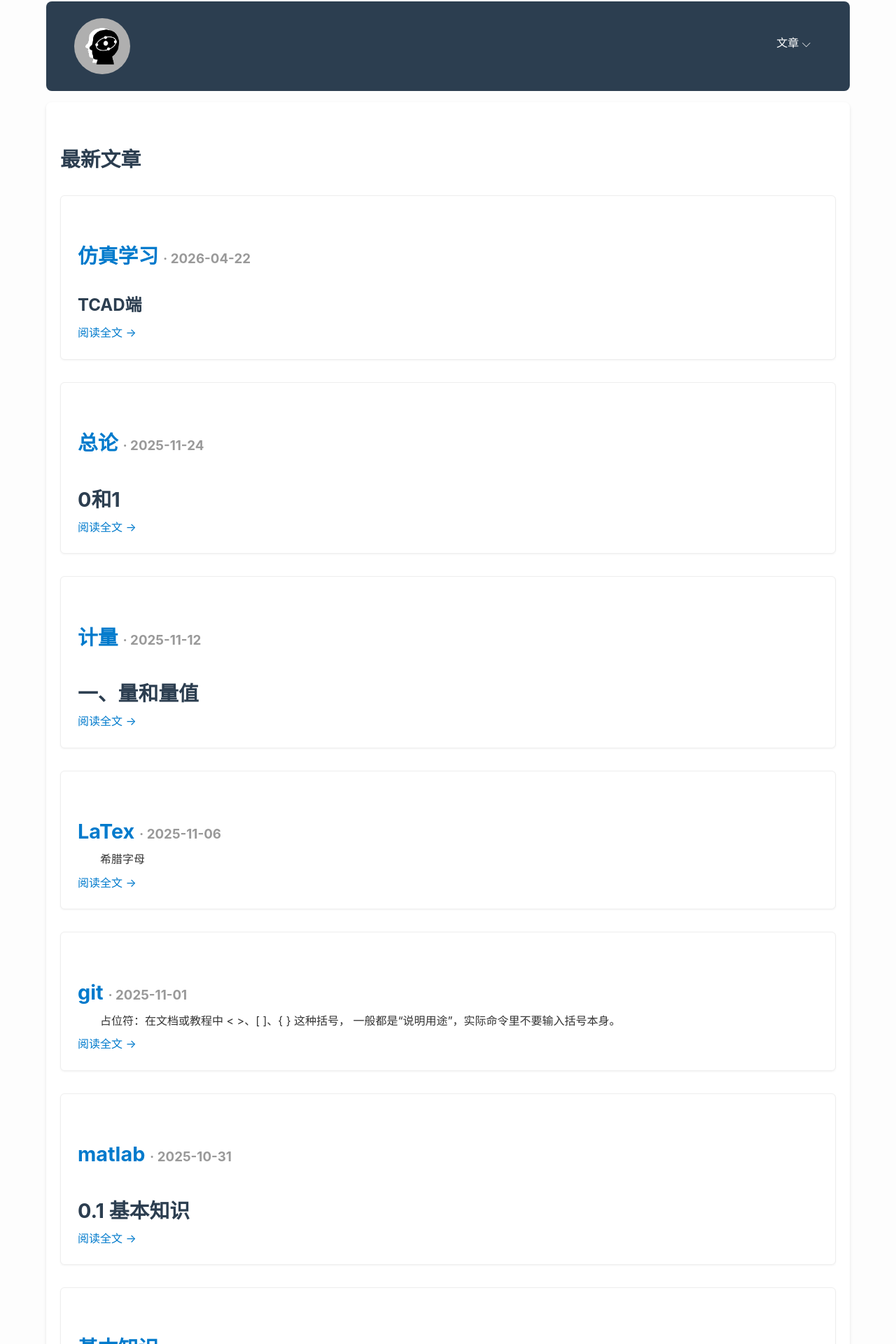
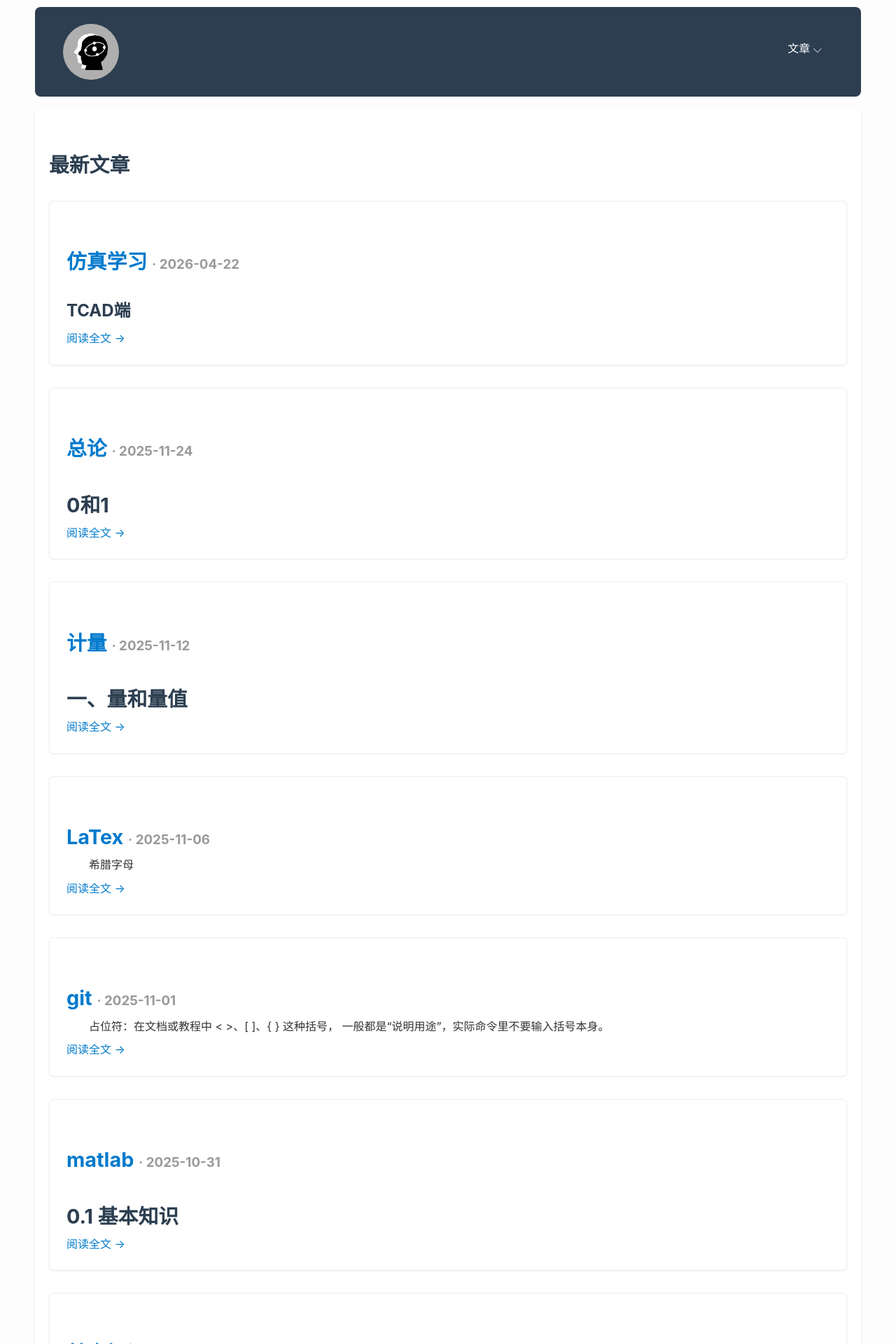
Before and after one commit to lzh210802066/lzh210802066.github.io, a Jekyll site: the page built from index.html, in a window 1280 px wide. Shown: the top 1920 px of the page at 70% size. Built offline with Jekyll 4.4.1, drawn with Linux system fonts in a browser that asks for light colours; comment, search, counter and statistics services are not loaded.

Commit message:
Update blog content

```diff
--- a/assets/css/markdown.css
+++ b/assets/css/markdown.css
@@ -31,7 +31,7 @@ body {
     /* 页面背景颜色，浅色背景方便阅读 */
 
     /* ✅ 添加这两行 */
-        width: 90%;
+        width: 100%;
         max-width: 1200px;
 
     /* max-width: 900px; */
@@ -39,7 +39,7 @@ body {
 
     margin: 0 auto;
     /* 居中显示页面内容 */
-    padding: 2px;
+    padding: 10px;
     /* 页面四周内边距 */
 }
 
```
